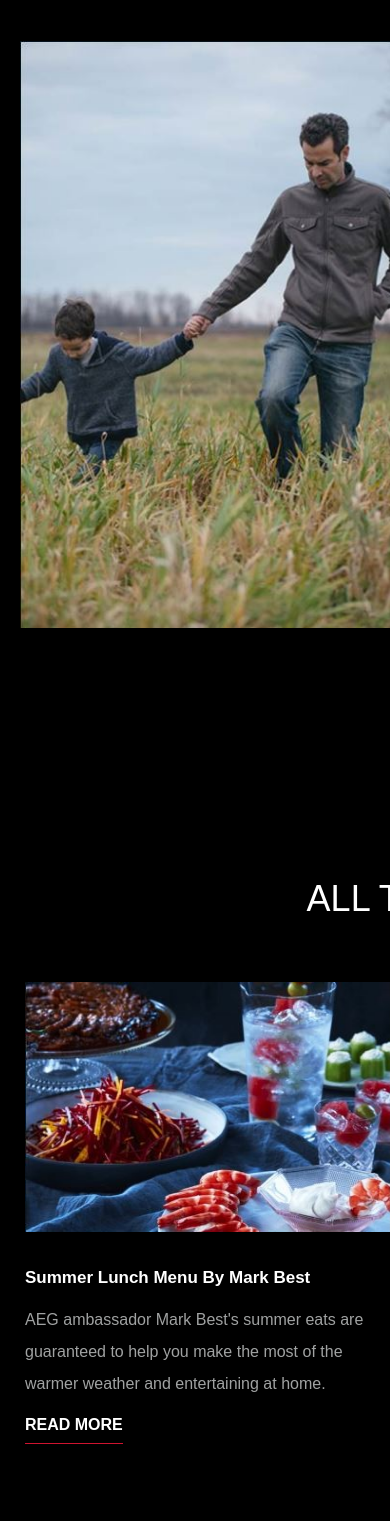
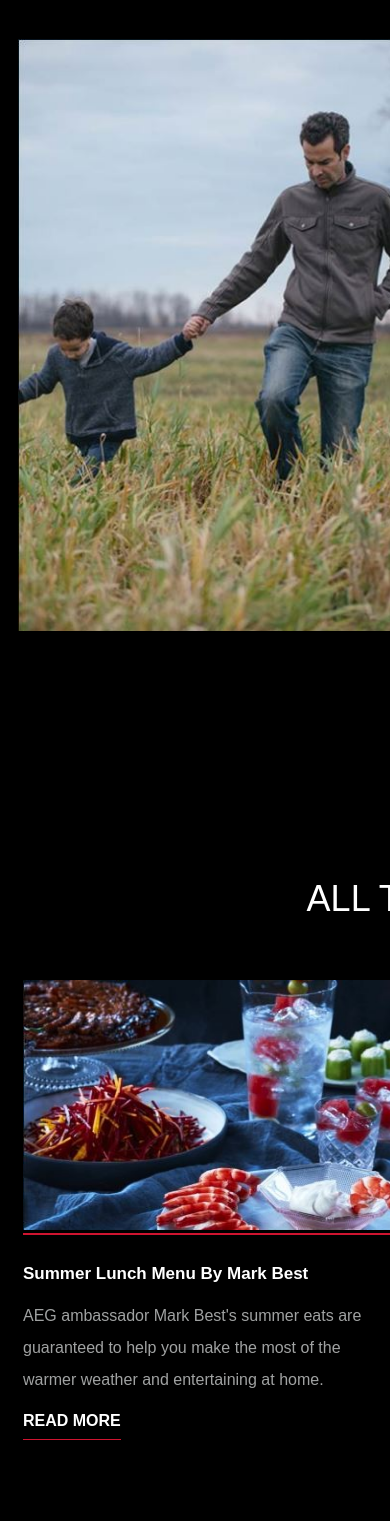
Before and after one commit to nbaminh92/Binh_Orchard_Test, a plain HTML site: page index.html in a window 390 px wide. Shown: the top 1521 px of the page. After the commit the page ends 1472 px from the top, so only its background shows below. Drawn offline with Linux system fonts and the light colour scheme.

Commit message:
convert table to div
for stackable responsive

```diff
--- a/css/sass/latest_news.scss
+++ b/css/sass/latest_news.scss
@@ -3,6 +3,22 @@
   width: 1200px;
   margin: 0 auto;
   margin-top: 10vw;
+
+  * {
+    box-sizing: border-box;
+  }
+
+  /* Container for flexboxes */
+  .row {
+    display: flex;
+    flex-wrap: wrap;
+  }
+
+  /* Create four equal columns */
+  .column {
+    flex: 25%;
+    padding: 20px;
+  }
 
   h1 {
     font-family: sans-serif;
@@ -13,12 +29,26 @@
     font-size: 36px;
   }
 
+    .image_div {
+      a {
+        // create red underline
+        border-bottom: 2px solid #cf1430;
+      }
+    }
 
-  table {
-    table-layout: fixed;
-    width: 100%;
+    .content_div {
+      a {
+        color: #ffffff;
+        text-decoration: none;
+        font-weight: 600;
 
-    td {
+        // create red underline
+        padding-bottom: 10px;
+        border-bottom: 1px solid #cf1430;
+      }
+    }
+
+    .column {
       // make each columns has equal width
       width: 33%;
 
@@ -44,16 +74,6 @@
         font-size: 17px;
       }
 
-      a {
-        color: #ffffff;
-        text-decoration: none;
-        font-weight: 600;
-
-        // create red underline
-        padding-bottom: 10px;
-        border-bottom: 1px solid #cf1430;
-      }
-    }
   }
 
 }
--- a/css/sass/top_section.scss
+++ b/css/sass/top_section.scss
@@ -9,8 +9,23 @@ body {
   margin: 0 auto;
   margin-top: 10vw;
 
-  table {
-    table-layout: fixed;
+  * {
+    box-sizing: border-box;
+  }
+
+  /* Container for flexboxes */
+  .row {
+    display: flex;
+    flex-wrap: wrap;
+  }
+
+  /* Create four equal columns */
+  .column {
+    flex: 25%;
+    padding: 20px;
+  }
+
+  .row {
     width: 100%;
 
     // make right-handed column scrollable when long contents.
@@ -27,7 +42,7 @@ body {
       }
     }
 
-    td {
+    .column {
       // make each columns has equal width
       width: 33%;
 
--- a/index.html
+++ b/index.html
@@ -1,5 +1,5 @@
 <!DOCTYPE html>
-<html lang="en" dir="ltr">
+<html lang="en" dir="ldiv">
   <head>
     <meta charset="utf-8">
     <meta name="viewport" content="width=device-width, initial-scale=1">
@@ -15,14 +15,13 @@
   <body>
     <!-- Code Here -->
     <section class="main">
-      <table>
-        <tr>
-          <td>
+      <div class="row">
+          <div class="column">
             <a href="#" target="_blank">
               <img id="img_top_1" src="./assets/top_section_1.jpg" alt="top_section_1">
             </a>
-          </td>
-          <td>
+          </div>
+          <div class="column">
             <a href="#" target="_blank">
               <img id="img_top_2" src="./assets/top_section_2.jpg" alt="top_section_2">
             </a>
@@ -30,14 +29,14 @@
             <a href="#" target="_blank">
               <img id="img_top_3" src="./assets/top_section_3.jpg" alt="top_section_3">
             </a>
-          </td>
-          <td>
+          </div>
+          <div class="column">
             <div id="scrollable_column">
               <h2>
                 ANSWER YOUR BODY'S NEEDS
               </h2>
               <p id="answer_body_content">
-                The way imgredients are sourced affects the way we nourish our bodies. Author Mark Schatzer believes our body naturally develops an appetite for the food and nutrients it needs to be heathly, but artificial flavoring are getting in the way. This can be reversed by focusing on high-quality ingredients and being mindful as your appetite guides you to consume according to your body's needs.
+                The way imgredients are sourced affects the way we nourish our bodies. Author Mark Schatzer believes our body naturally develops an appetite for the food and nudivients it needs to be heathly, but artificial flavoring are getting in the way. This can be reversed by focusing on high-quality ingredients and being mindful as your appetite guides you to consume according to your body's needs.
               </p>
 
               <strong>
@@ -48,9 +47,7 @@
               </p>
             </div>
 
-          </td>
-        </tr>
-      </table>
+          </div>
     </section>
 
     <section class="latest_news">
@@ -58,55 +55,47 @@
         All the latest from from AEG
       </h1>
 
-      <table>
-        <tr>
-          <td>
-            <img src="./assets/bottom_section_1.jpg" alt="bottom_section_1">
-          </td>
-          <td>
-            <img src="./assets/bottom_section_2.jpg" alt="bottom_section_2">
-          </td>
-          <td>
-            <img src="./assets/bottom_section_3.jpg" alt="bottom_section_3">
-          </td>
-        </tr>
+        <div class="image_div row">
+          <div class="column">
+            <a href="#" target="_blank">
+              <img src="./assets/bottom_section_1.jpg" alt="bottom_section_1">
+            </a>
+          </div>
+          <div class="column">
+            <a href="#" target="_blank">
+              <img src="./assets/bottom_section_2.jpg" alt="bottom_section_2">
+            </a>
+          </div>
+          <div class="column">
+            <a href="#" target="_blank">
+              <img src="./assets/bottom_section_3.jpg" alt="bottom_section_3">
+            </a>
+          </div>
+        </div>
 
-        <tr>
-          <td>
+        <div class="content_div row">
+          <div class="column">
             <strong>Summer Lunch Menu By Mark Best</strong>
             <p>
               AEG ambassador Mark Best's summer eats are guaranteed to help you make the most of the warmer weather and entertaining at home.
             </p>
             <a href="#" target="_blank">READ MORE</a>
-          </td>
-          <td>
-            <strong>A Traditional Christmas Eve, Mark Best Style</strong>
+          </div>
+          <div class="column">
+            <strong>A divaditional Christmas Eve, Mark Best Style</strong>
             <p>
-              One of Australia's best chefs and AEG ambassador, Mark Best, shares his favorite Christmas Eve menu which is sure to impress your guests.
+              One of Ausdivalia's best chefs and AEG ambassador, Mark Best, shares his favorite Christmas Eve menu which is sure to impress your guests.
             </p>
             <a href="#" target="_blank">READ MORE</a>
-          </td>
-          <td>
+          </div>
+          <div class="column">
             <strong>Taking Taste Further</strong>
             <p>
               This exlusive cookbook gives you all the know-how you need. We've designed it to make sure you get the most out of our products - and the best out of your food.
             </p>
             <a href="#" target="_blank">READ MORE</a>
-          </td>
-        </tr>
-
-        <tr>
-          <td>
-            &nbsp;
-          </td>
-          <td>
-            &nbsp;
-          </td>
-          <td>
-            &nbsp;
-          </td>
-        </tr>
-      </table>
+          </div>
+        </div>
     </section>
 
     <script src="js/script.js"></script>
```
Also changed, not shown: css/latest_news.css, css/top_section.css.
